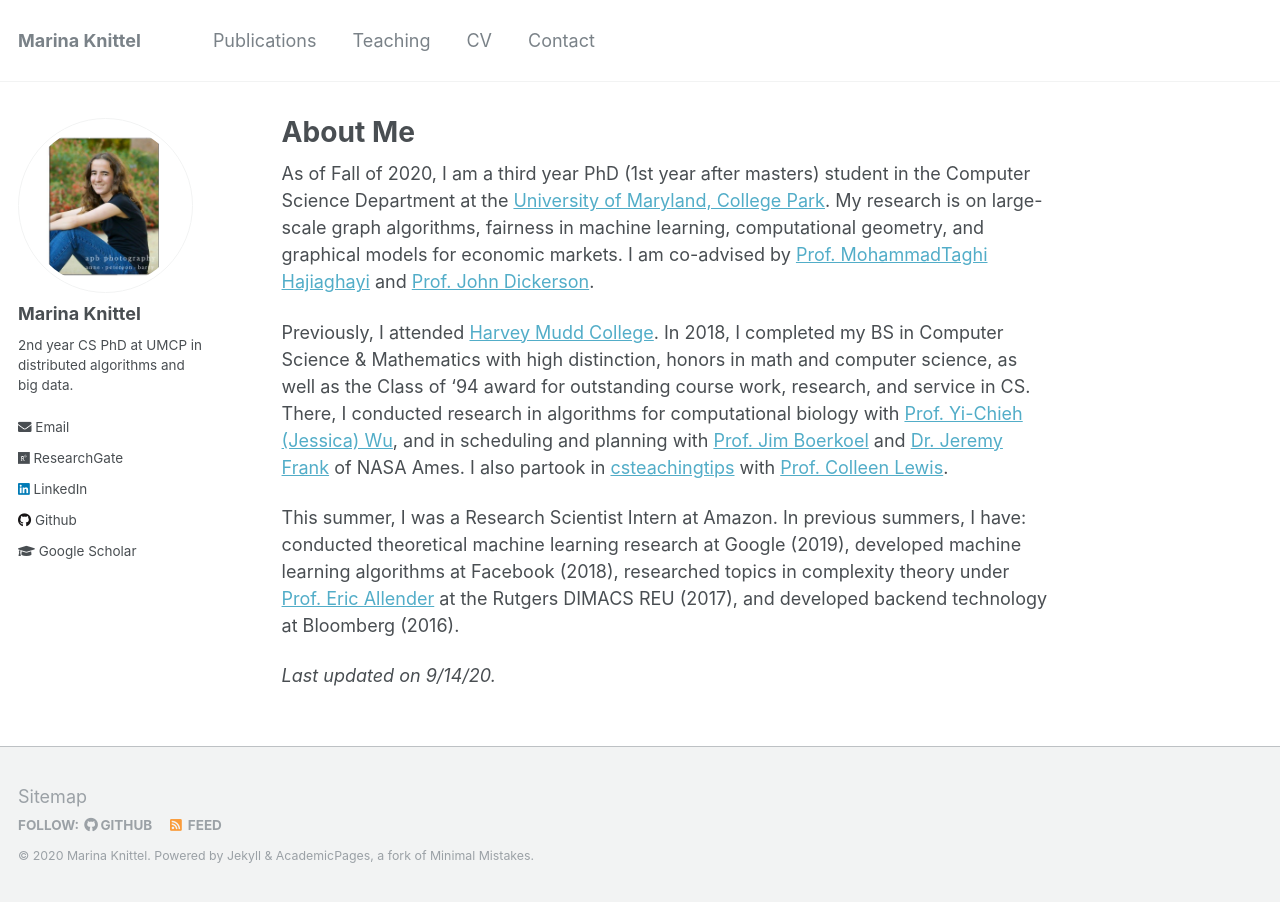
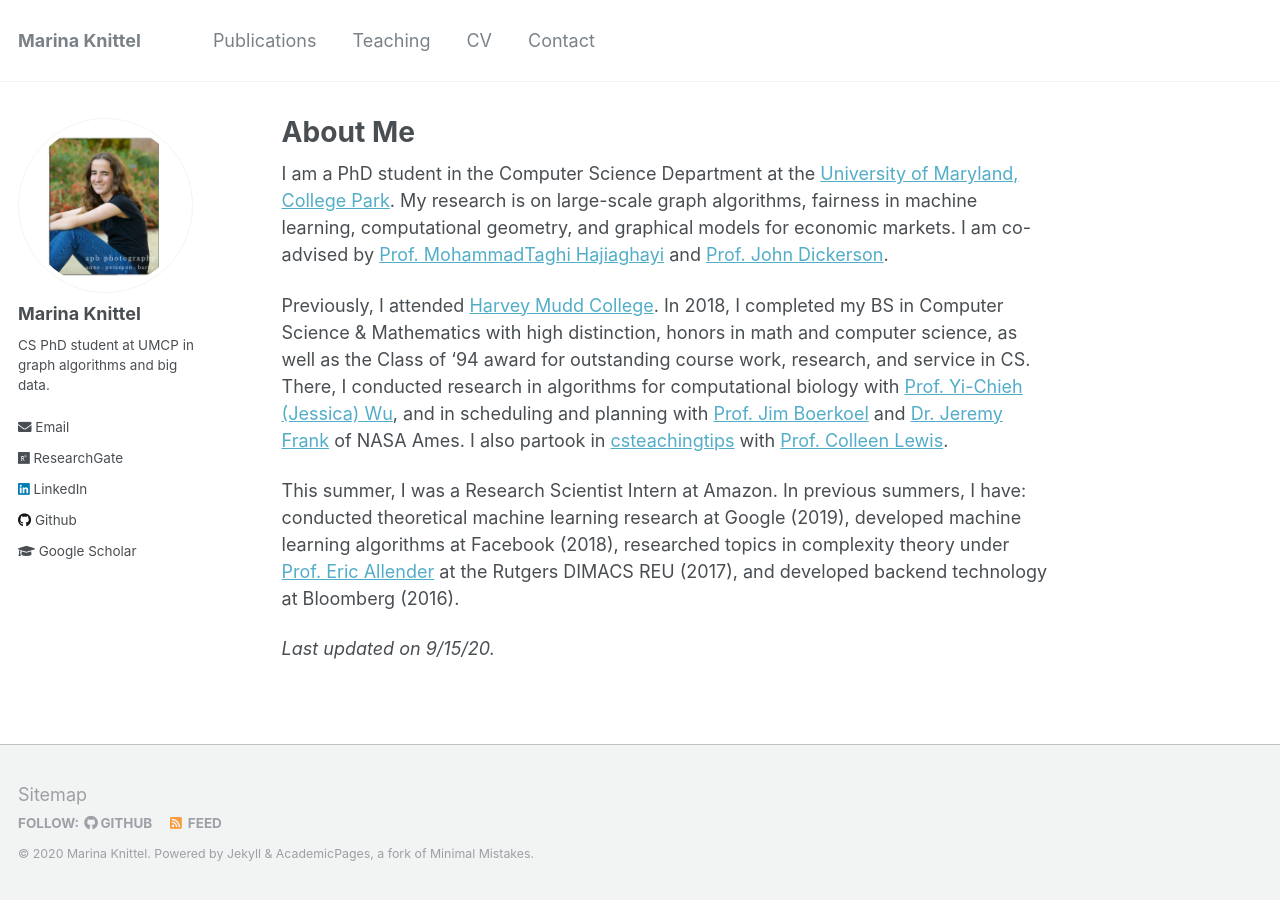
Before and after one commit to mknittel/mknittel.github.io, a Jekyll site: the page built from _pages/about.md, in a window 1280 px wide. Built offline with Jekyll 4.4.1, drawn with Linux system fonts in a browser that asks for light colours.

Commit message:
Removed some unnecessary identifiers

```diff
--- a/_config.yml
+++ b/_config.yml
@@ -10,7 +10,7 @@ locale                   : "en-US"
 title                    : "Marina Knittel"
 title_separator          : "-"
 name                     : &name "Marina Knittel"
-description              : &description "As of Fall 2018, I am a PhD in Computer Science at the University of Maryland, College Park. I have the pleasure to work under Prof. MohammadTaghi Hajiaghayi in distributed graph algorithms for big data."
+description              : &description "I am a PhD in Computer Science at the University of Maryland, College Park. I have the pleasure to work under Prof. MohammadTaghi Hajiaghayi in distributed graph algorithms for big data."
 url                      : https://mknittel.github.io # the base hostname & protocol for your site e.g. "https://mmistakes.github.io"
 baseurl                  : "" # the subpath of your site, e.g. "/blog"
 repository               : "mknittel/mknittel.github.io"
@@ -82,7 +82,7 @@ analytics:
 author:
   name             : "Marina Knittel"
   avatar           : "me.png"
-  bio              : "2nd year CS PhD at UMCP in distributed algorithms and big data."
+  bio              : "CS PhD student at UMCP in graph algorithms and big data."
   location         : #"Location"
   employer         :
   googlescholar    : "https://scholar.google.com/citations?view_op=list_works&hl=en&user=7EB47RUAAAAJ"
--- a/_pages/about.md
+++ b/_pages/about.md
@@ -8,10 +8,10 @@ redirect_from:
   - /about.html
 ---
 
-As of Fall of 2020, I am a third year PhD (1st year after masters) student in the Computer Science Department at the [University of Maryland, College Park](https://www.cs.umd.edu/). My research is on large-scale graph algorithms, fairness in machine learning, computational geometry, and graphical models for economic markets. I am co-advised by [Prof. MohammadTaghi Hajiaghayi](http://www.cs.umd.edu/~hajiagha/) and [Prof. John Dickerson](http://jpdickerson.com).
+I am a PhD student in the Computer Science Department at the [University of Maryland, College Park](https://www.cs.umd.edu/). My research is on large-scale graph algorithms, fairness in machine learning, computational geometry, and graphical models for economic markets. I am co-advised by [Prof. MohammadTaghi Hajiaghayi](http://www.cs.umd.edu/~hajiagha/) and [Prof. John Dickerson](http://jpdickerson.com).
 
 Previously, I attended [Harvey Mudd College](https://www.cs.hmc.edu/). In 2018, I completed my BS in Computer Science & Mathematics with high distinction, honors in math and computer science, as well as the Class of '94 award for outstanding course work, research, and service in CS. There, I conducted research in algorithms for computational biology with [Prof. Yi-Chieh (Jessica) Wu](https://www.cs.hmc.edu/~yjw/), and in scheduling and planning with [Prof. Jim Boerkoel](https://www.cs.hmc.edu/~boerkoel/) and [Dr. Jeremy Frank](https://ti.arc.nasa.gov/profile/frank/) of NASA Ames. I also partook in [csteachingtips](csteachingtips.org) with [Prof. Colleen Lewis](http://blogs.hmc.edu/lewis/).
 
 This summer, I was a Research Scientist Intern at Amazon. In previous summers, I have: conducted theoretical machine learning research at Google (2019), developed machine learning algorithms at Facebook (2018), researched topics in complexity theory under [Prof. Eric Allender](https://www.cs.rutgers.edu/~allender/) at the Rutgers DIMACS REU (2017), and developed backend technology at Bloomberg (2016).
 
-*Last updated on 9/14/20.*
+*Last updated on 9/15/20.*
```
